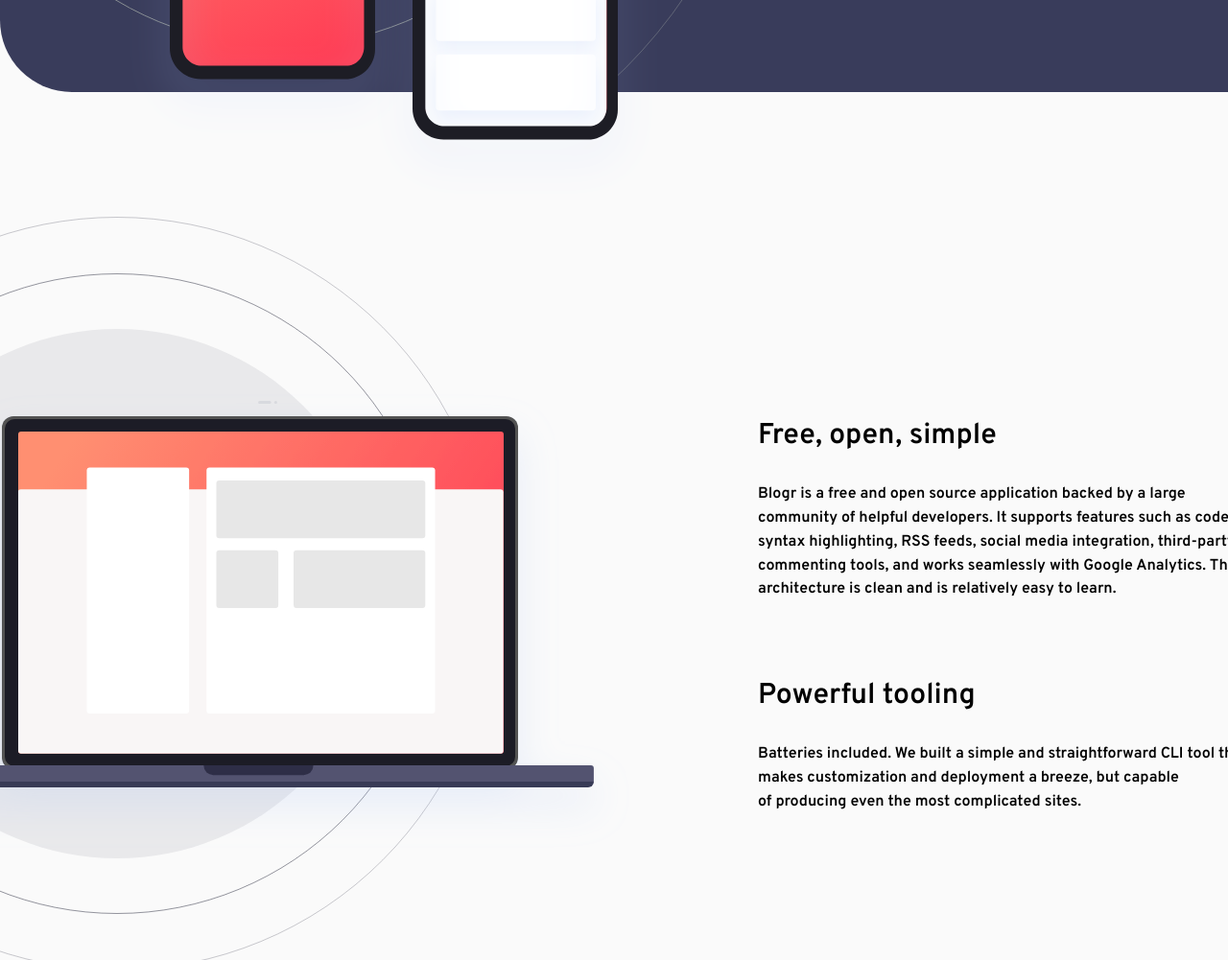
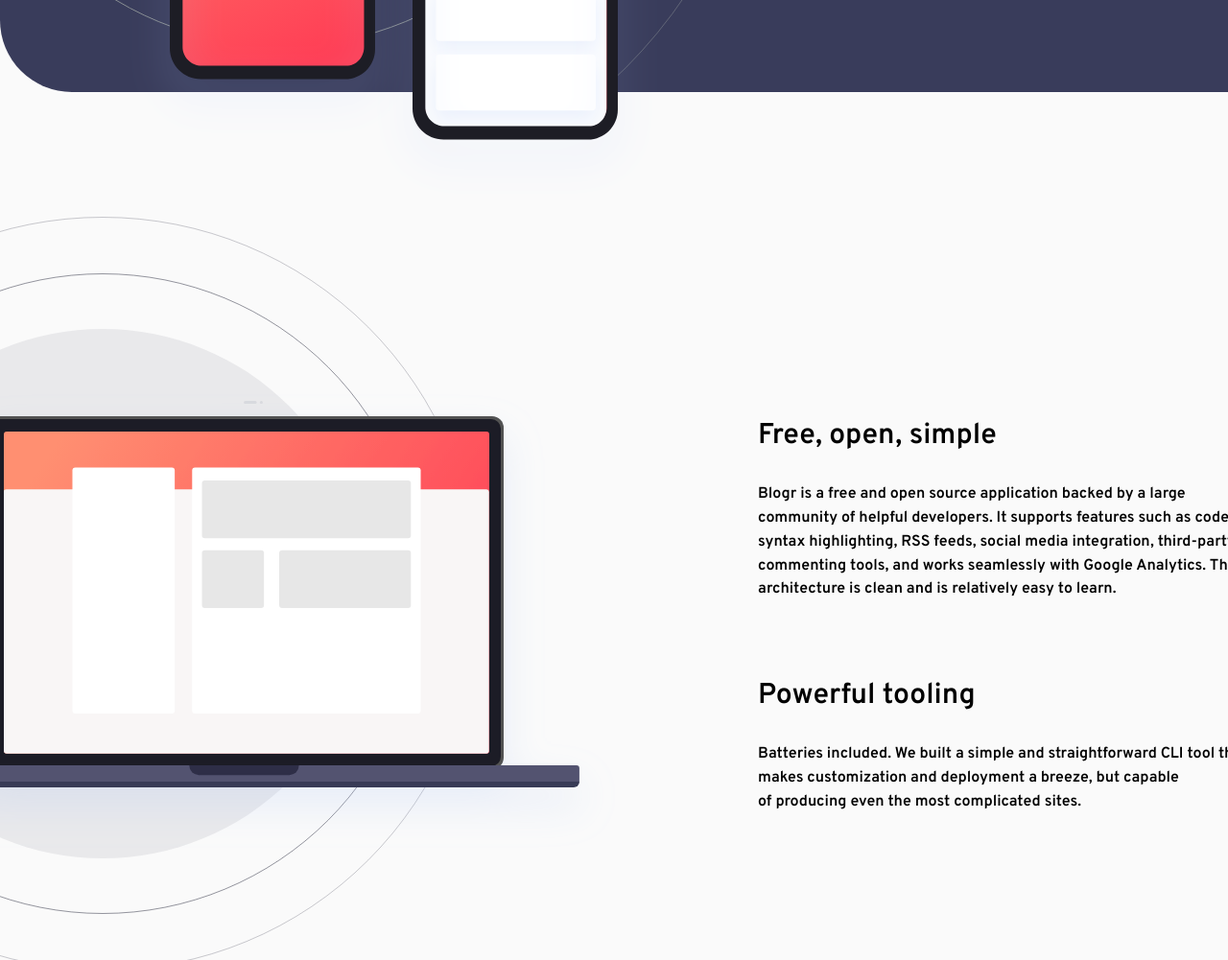
Before and after one commit to SashaYerokhov/Blogr-Landing-Page.io, a plain HTML site: page index.html in a window 1280 px wide. Shown: the part 1944-2945 px from the top of the page at 96% size. Drawn offline with Linux system fonts and the light colour scheme.

Commit message:
Update style.css

```diff
--- a/style.css
+++ b/style.css
@@ -366,7 +366,7 @@ article.content {
 
 .description img {
     position: absolute;
-    left: -270px;
+    left: -285px;
 }
 
 .description__info {
```
